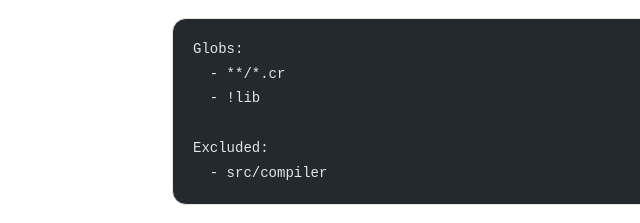
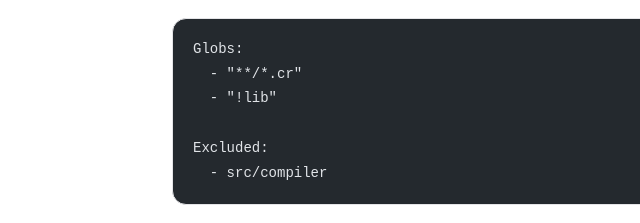
Before and after one commit to crystal-ameba/crystal-ameba.github.io, an Astro site: page /blog/release-v0-12-0 in a window 1280 px wide. Shown: the part 506-729 px from the top of the page, 108-748 px from the left. Built offline with nearby package versions, Linux system fonts and the light colour scheme; Astro itself is replaced by a stand-in of ours; code samples lack their colours.

Commit message:
Update release-v0-12-0.md

````diff
--- a/src/content/blog/release-v0-12-0.md
+++ b/src/content/blog/release-v0-12-0.md
@@ -17,8 +17,8 @@ on. There are two new sections which can be added to `.ameba.yml`:
 
 ```yml
 Globs:
-  - **/*.cr
-  - !lib
+  - "**/*.cr"
+  - "!lib"
 
 Excluded:
   - src/compiler
````
